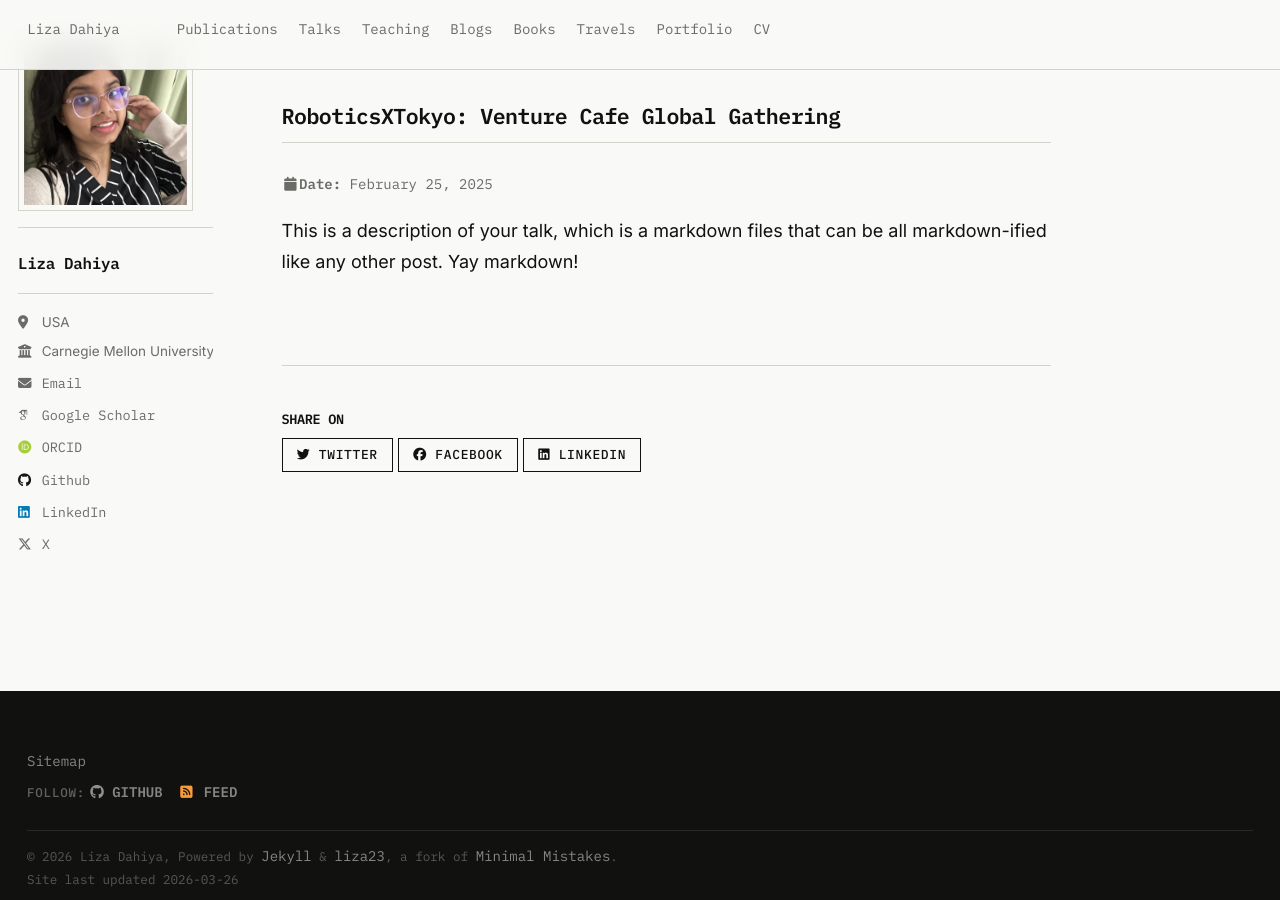
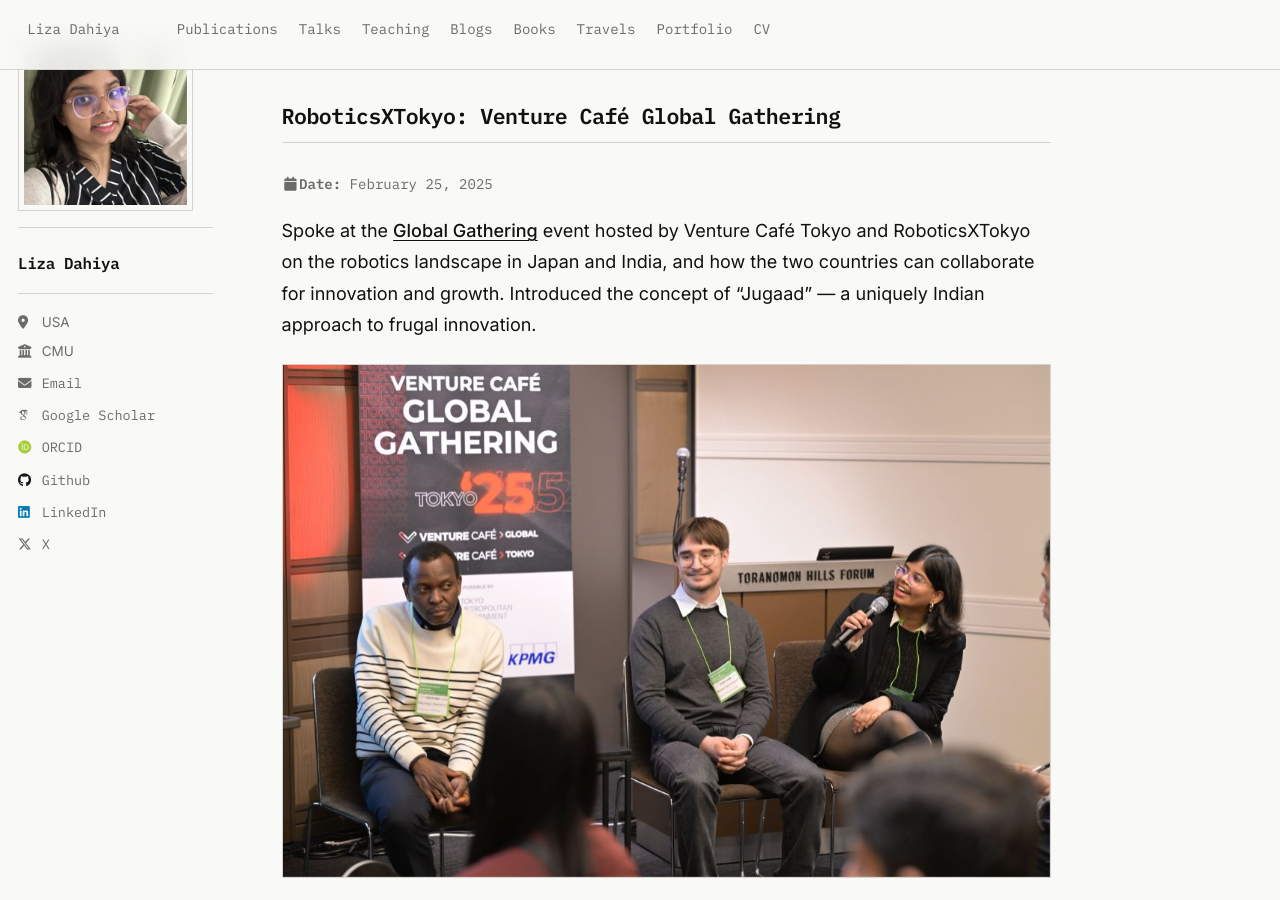
Before and after one commit to Liza23/liza23.github.io, a Jekyll site: the page built from _talks/2012-03-01-talk-1.md, in a window 1280 px wide and 900 px high. Built offline with Jekyll 4.4.1, drawn with Linux system fonts in a browser that asks for light colours; some web fonts are replaced.

```diff
--- a/_config.yml
+++ b/_config.yml
@@ -26,9 +26,9 @@ author:
   pronouns         : # example: "she/her"
   bio              : ""
   location         : "USA"
-  employer         : "Carnegie Mellon University"
+  employer         : "CMU"
   uri              : # URL
-  email            : "liza_dahiya@jp.honda"
+  email            : "ldahiya@andrew.cmu.edu"
 
   # Academic websites
   arxiv            : # URL - Update with the correct link to your profile
@@ -82,6 +82,8 @@ publication_category:
     title: 'Workshops'
   journals:
     title: 'Journals'
+  patents:
+    title: 'Patents'
 
 # Site Settings
 teaser                   :  # filename of teaser fallback teaser image placed in /images/, .e.g. "500x300.png"
--- a/_data/navigation.yml
+++ b/_data/navigation.yml
@@ -27,4 +27,4 @@ main:
     url: /portfolio/
 
   - title: "CV"
-    url: /cv/
+    url: /assets/liza-dahiya-resume.pdf
--- a/_talks/2012-03-01-talk-1.md
+++ b/_talks/2012-03-01-talk-1.md
@@ -1,11 +1,13 @@
 ---
-title: "RoboticsXTokyo: Venture Cafe Global Gathering"
+title: "RoboticsXTokyo: Venture Café Global Gathering"
 collection: talks
 type: "Talk"
-permalink: https://www.linkedin.com/posts/liza-dahiya_globalgathering-roboticsxtokyo-robotics-activity-7303405517119336448-Z8tm?utm_source=share&utm_medium=member_desktop&rcm=ACoAACwnzEgBHZXWunzhZ37E5TRf8plHGkCJbu0
-venue: ""
+permalink: /talks/roboticsxtokyo/
+venue: "Venture Café Tokyo"
 date: 2025-02-25
 location: "Tokyo, Japan"
 ---
 
-This is a description of your talk, which is a markdown files that can be all markdown-ified like any other post. Yay markdown!
+Spoke at the [Global Gathering](https://www.linkedin.com/feed/update/urn:li:activity:7303405517119336448/) event hosted by Venture Café Tokyo and RoboticsXTokyo on the robotics landscape in Japan and India, and how the two countries can collaborate for innovation and growth. Introduced the concept of "Jugaad" — a uniquely Indian approach to frugal innovation.
+
+![RoboticsXTokyo Talk](/images/talks/roboticsxtokyo.jpg)
```
Also changed, not shown: _pages/about.html (+38 -1 lines), _publications/choudhary_2023_livestreaming_ai_patent.md (+1 -1 lines), _publications/choudhury_2025_fpsbench.md (added, +12 -0 lines), _teaching/2015-spring-teaching-2.md (+0 -3 lines), images/logos/adobe.png (added), images/logos/cmu.png (added), images/logos/honda.png (added), images/logos/iitb.png (added), images/logos/ntu.png (added), images/talks/roboticsxtokyo.jpg (added), 1 other file.
